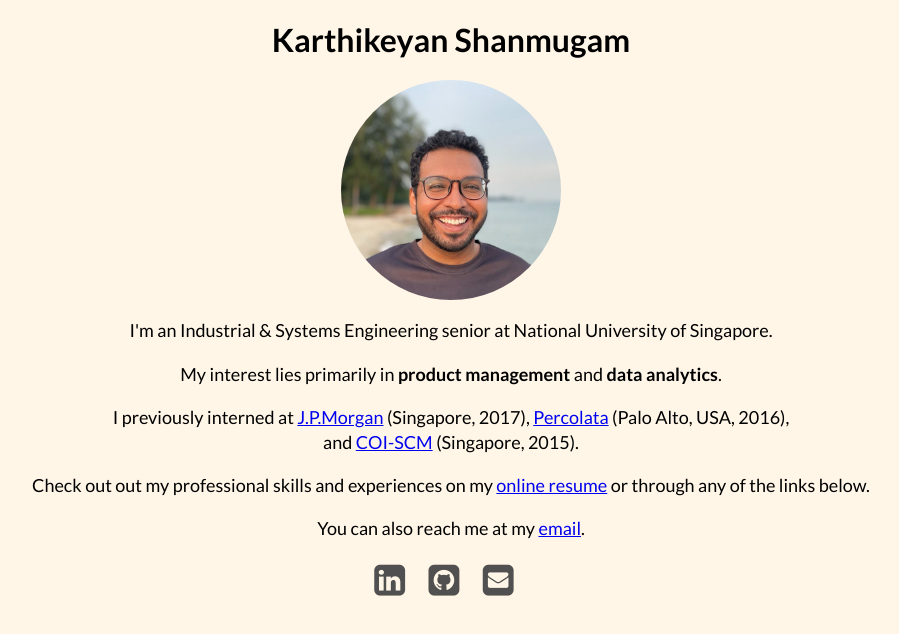
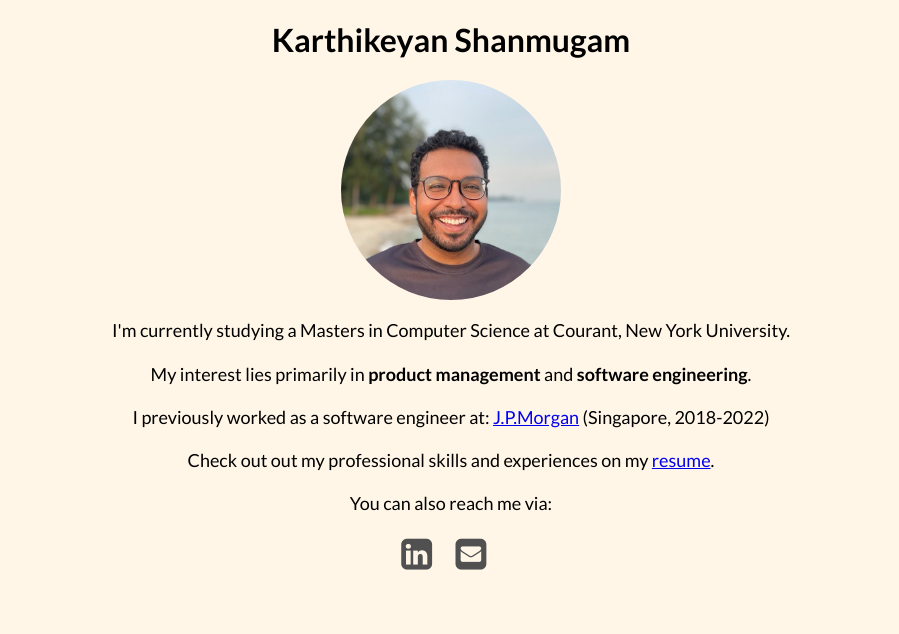
Before and after one commit to karthik-25/karthik-25.github.io, a plain HTML site: page index.html in a window 1280 px wide. Shown: the whole page, without its empty margins (189-1088 px from the left). Drawn offline with Linux system fonts and the light colour scheme.

Commit message:
edited site

```diff
--- a/index.html
+++ b/index.html
@@ -70,28 +70,25 @@
 
         <img class="me" src="./karthik.jpeg">
 
-        <p>I'm an Industrial &amp; Systems Engineering senior at National University of Singapore.</p>
+        <p>I'm currently studying a Masters in Computer Science at Courant, New York University.</p>
 
-        <p>My interest lies primarily in <b>product management</b> and <b>data analytics</b>.</p>
+        <p>My interest lies primarily in <b>product management</b> and <b>software engineering</b>.</p>
 
-        <p>I previously interned at
-            <a href="http://www.jpmorgan.com/">J.P.Morgan</a> (Singapore, 2017),
-            <a href="http://www.percolata.com/">Percolata</a> (Palo Alto, USA, 2016), <br />and
-            <a href="http://www.rp.edu.sg/SCTC.aspx">COI-SCM</a> (Singapore, 2015).
+        <p>I previously worked as a software engineer at:
+            <a href="http://www.jpmorgan.com/">J.P.Morgan</a> (Singapore, 2018-2022)
         </p>
 
         <p>Check out out my professional skills and experiences on my
-            <a href="http://karthik-shan.strikingly.com">online resume</a>
-           or through any of the links below.
+            <a href="./resume.pdf">resume</a>.
         </p>
 
-        <p>You can also reach me at my
-            <a href="/cdn-cgi/l/email-protection#4e252f3c3a2627252b372f20603d262f20233b292f237c7b0e29232f2722602d2123">email</a>.
+        <p>You can also reach me via:
+            <!-- <a href="/cdn-cgi/l/email-protection#4e252f3c3a2627252b372f20603d262f20233b292f237c7b0e29232f2722602d2123">email</a>. -->
         </p>
 
         <div class="social">
                 <a href="https://www.linkedin.com/in/karthikeyan-shanmugam-78835a8b" alt = "Linkedin"><i class="fa fa-linkedin-square"></i></a>
-                  <a href="https://github.com/karthik-25" alt = "Github"><i class="fa fa-github-square"></i></a>
+                  <!-- <a href="https://github.com/karthik-25" alt = "Github"><i class="fa fa-github-square"></i></a> -->
                   <a href="/cdn-cgi/l/email-protection#6803091a1c0001030d110906461b000906051d0f09055a5d280f05090104460b0705" alt = "karthikeyan.shanmugam25@gmail.com"><i class="fa fa-envelope-square"></i></a>
         </div>
 
```
Also changed, not shown: 1 other file.
